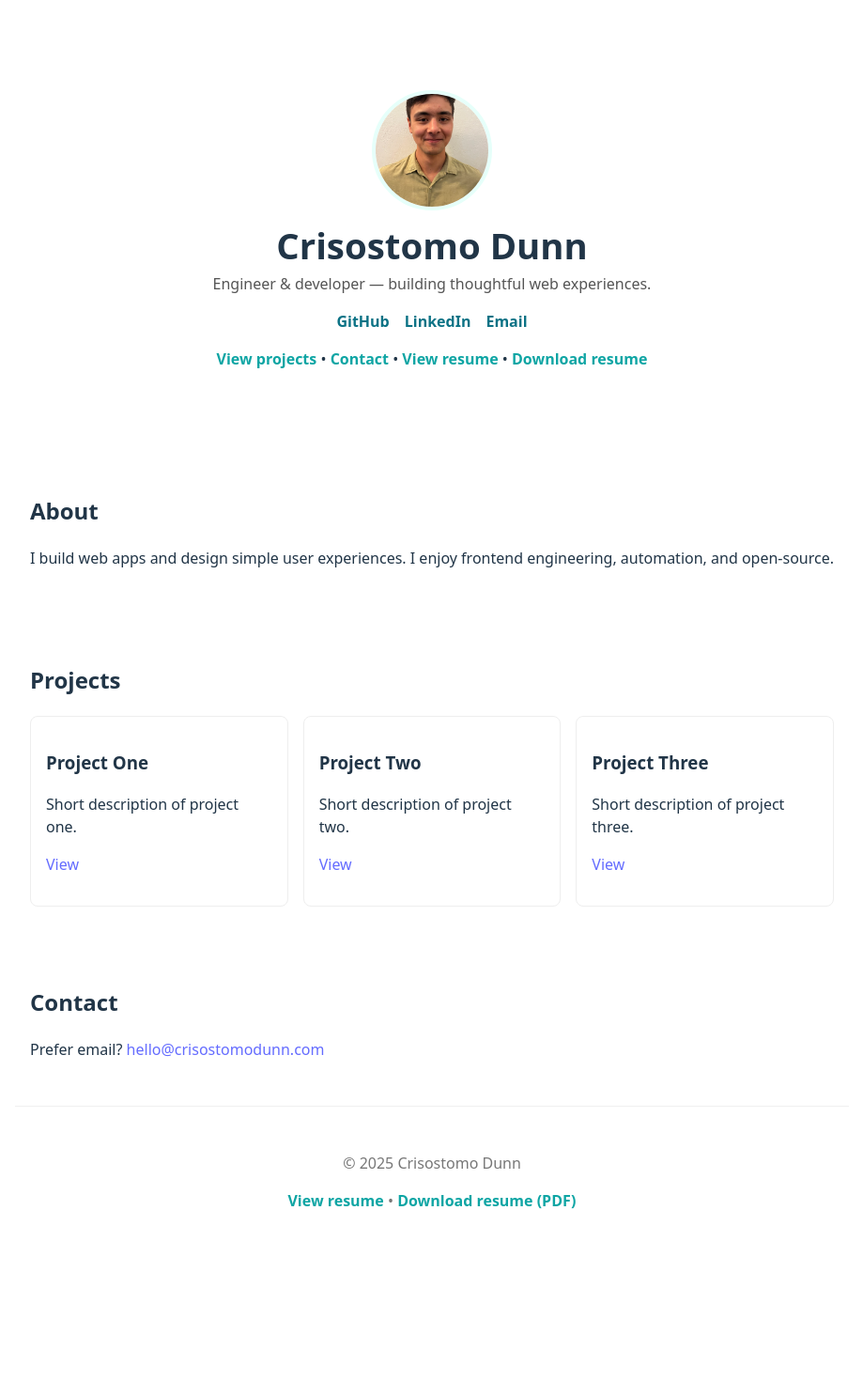
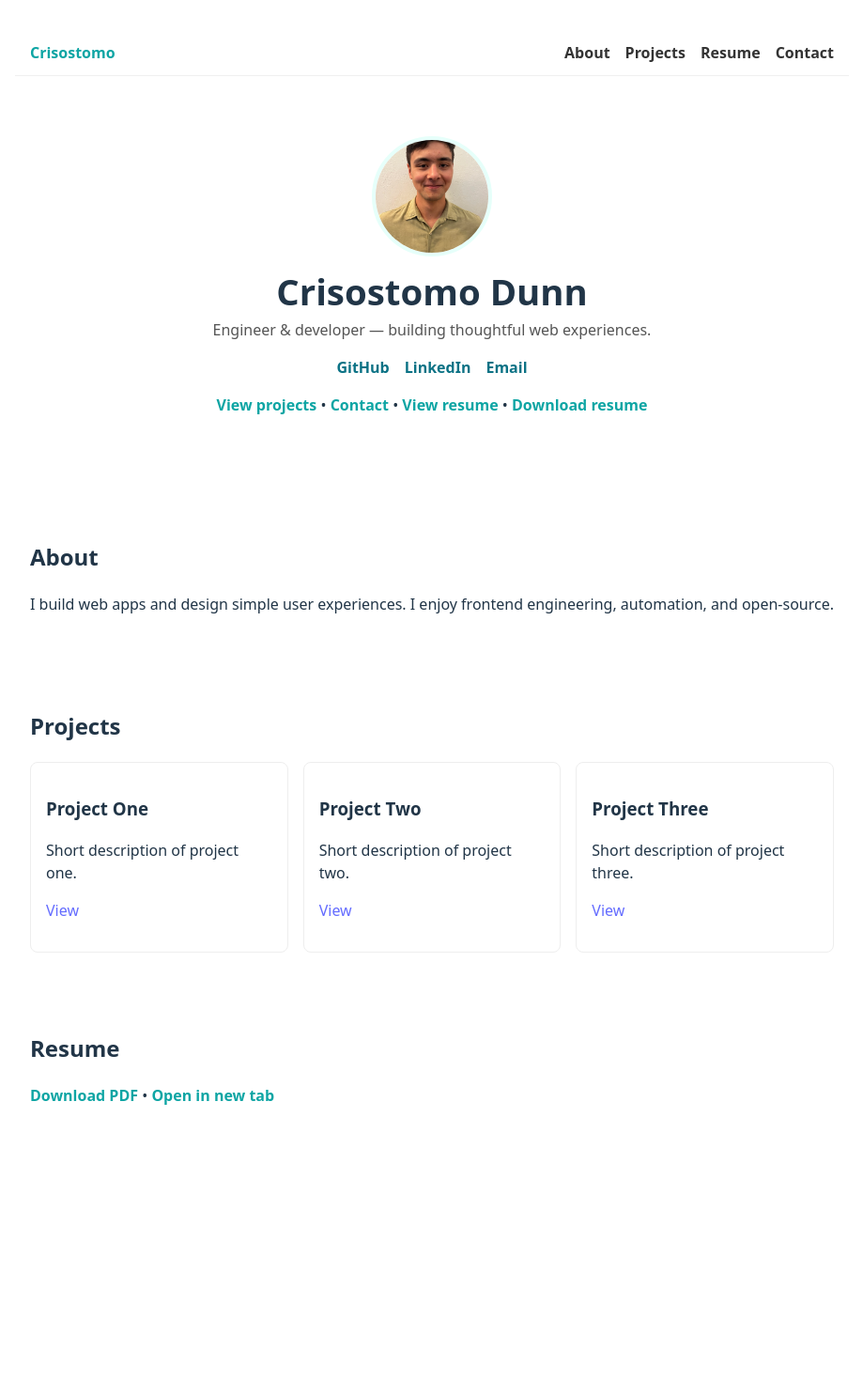
Before and after one commit to cfd24org/my-website, a React (Vite) app: page / in a window 1280 px wide. Shown: the top 1470 px of the page at 94% size, without its empty margins (180-1099 px from the left). Before the commit the page ends 1370 px from the top, so only its background shows below. Built offline with nearby package versions, Linux system fonts and the light colour scheme.

Commit message:
Add top navigation and inline resume section with preview

```diff
--- a/src/App.css
+++ b/src/App.css
@@ -103,3 +103,29 @@
 }
 
 .socials a { color: #0b7285; font-weight: 600; text-decoration: none; }
+
+.site-nav {
+  position: sticky;
+  top: 0;
+  background: #fff;
+  border-bottom: 1px solid #f0f0f0;
+  z-index: 40;
+}
+.nav-inner {
+  max-width: 960px;
+  margin: 0 auto;
+  display: flex;
+  align-items: center;
+  justify-content: space-between;
+  padding: 0.75rem 1rem;
+}
+.nav-links a {
+  margin-left: 1rem;
+  color: #333;
+  text-decoration: none;
+  font-weight: 600;
+}
+.nav-brand { font-weight: 700; color: #0ea5a4; text-decoration: none; }
+
+.resume-container { height: 70vh; margin-top: 1rem; }
+.resume-container iframe { width: 100%; height: 100%; border: none; }
--- a/src/App.jsx
+++ b/src/App.jsx
@@ -1,4 +1,20 @@
 import './App.css'
+
+function Nav() {
+  return (
+    <nav className="site-nav">
+      <div className="nav-inner">
+        <a href="#top" className="nav-brand">Crisostomo</a>
+        <div className="nav-links">
+          <a href="#about">About</a>
+          <a href="#projects">Projects</a>
+          <a href="#resume">Resume</a>
+          <a href="#contact">Contact</a>
+        </div>
+      </div>
+    </nav>
+  )
+}
 
 function Hero() {
   return (
@@ -49,6 +65,8 @@ function App() {
 
   return (
     <main>
+      <a id="top" />
+      <Nav />
       <Hero />
 
       <section id="about" className="section">
@@ -65,9 +83,21 @@ function App() {
         </div>
       </section>
 
+      <section id="resume" className="section resume-section">
+        <h2>Resume</h2>
+        <div className="resume-actions">
+          <a className="cta" href="/resume.pdf" target="_blank" rel="noopener noreferrer" download>Download PDF</a>
+          &nbsp;•&nbsp;
+          <a className="cta" href="/resume.html" target="_blank" rel="noopener noreferrer">Open in new tab</a>
+        </div>
+        <div className="resume-container">
+          <iframe src="/resume.pdf" title="Resume"></iframe>
+        </div>
+      </section>
+
       <section id="contact" className="section">
         <h2>Contact</h2>
-        <p>Prefer email? <a href="mailto:hello@crisostomodunn.com">hello@crisostomodunn.com</a></p>
+        <p>Prefer email? <a href="mailto:crisostomodunn24@gmail.com">crisostomodunn24@gmail.com</a></p>
       </section>
 
       <footer className="site-footer">
```
